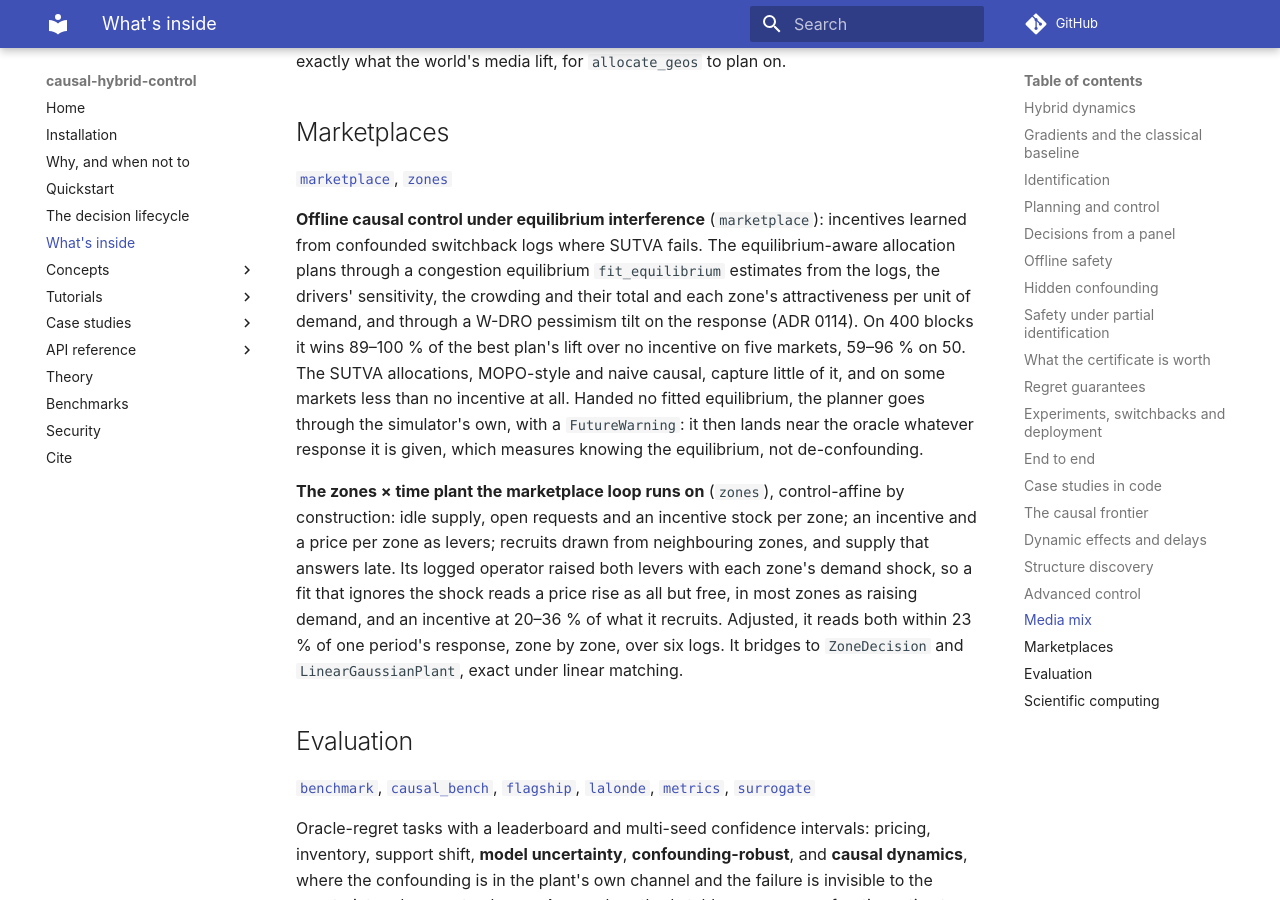
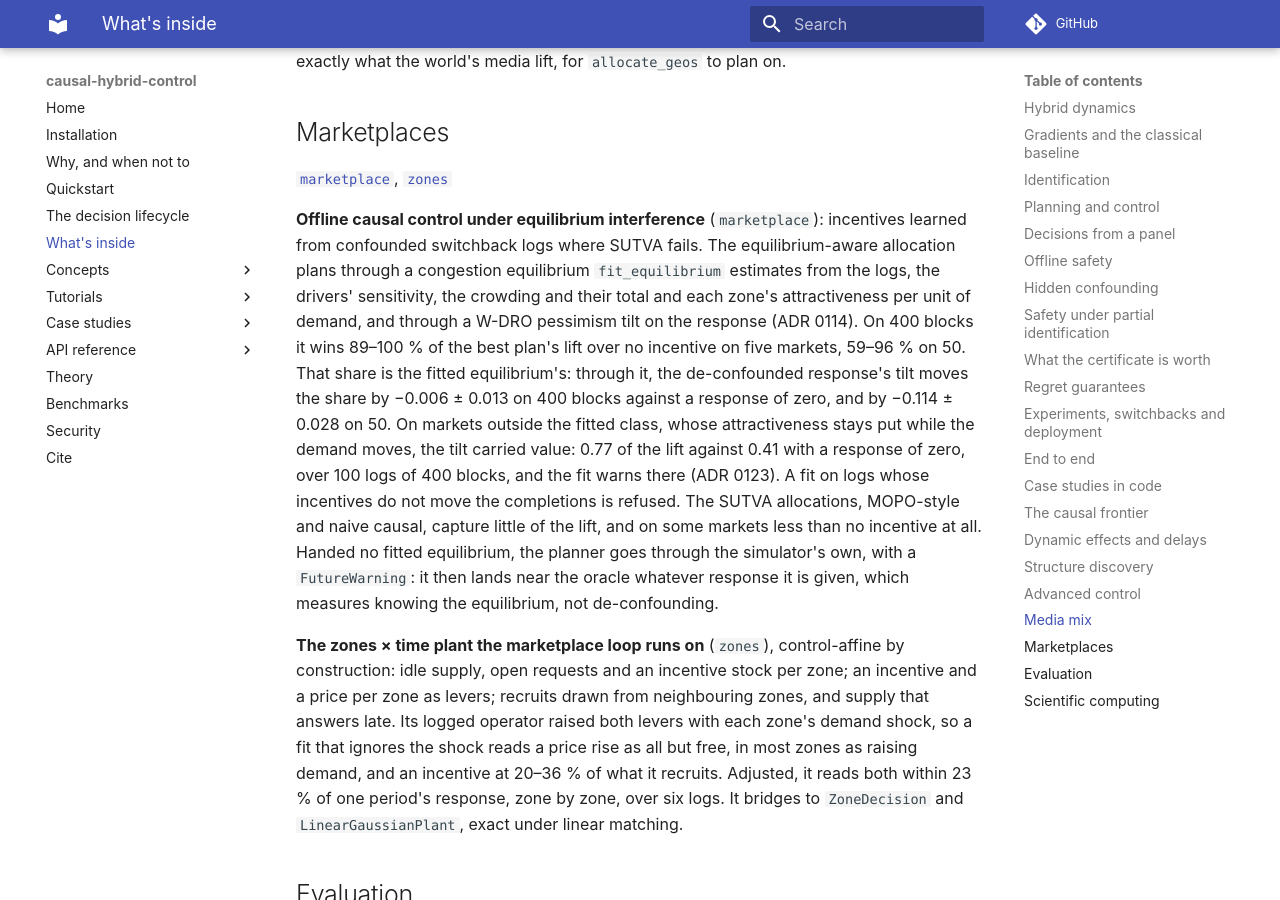
Before and after one commit to causaldyn/causal-hybrid-control, an MkDocs documentation site: the page built from docs/modules.md, in a window 1280 px wide and 900 px high, scrolled down 11157 px. Built offline with MkDocs 1.6.1 and Material for MkDocs 9.7.7, drawn with Linux system fonts in a browser that asks for light colours; comment, search, counter and statistics services are not loaded.

Commit message:
docs: attribute the marketplace's share of the lift to the fitted equilibrium, and record the fit's tests
The docs credited the equilibrium-aware plan's 89-100% of the best plan's lift to planning through
the fitted equilibrium and a de-confounded tilt together. Through the fitted equilibrium the tilt
moves the share by -0.006 +- 0.013 on 400 blocks against a response of zero, and by -0.114 +-
0.028 on 50, so the share is the fit's. On markets outside the fitted class, whose attractiveness
stays put while the demand moves, the tilt carried value: 0.77 against 0.41 over 100 logs of 400
blocks, so it stays. ADR 0123 records the fit's input checks, its lack-of-fit warning and the
planner's refusal of a fit with no incentive response, with their measured rates.

```diff
--- a/docs/modules.md
+++ b/docs/modules.md
@@ -422,10 +422,16 @@ confounded switchback logs where SUTVA fails. The equilibrium-aware allocation p
 congestion equilibrium `fit_equilibrium` estimates from the logs, the drivers' sensitivity, the
 crowding and their total and each zone's attractiveness per unit of demand, and through a W-DRO
 pessimism tilt on the response (ADR 0114). On 400 blocks it wins 89–100 % of the best plan's lift
-over no incentive on five markets, 59–96 % on 50. The SUTVA allocations, MOPO-style and naive causal, capture little
-of it, and on some markets less than no incentive at all. Handed no fitted equilibrium, the planner
-goes through the simulator's own, with a `FutureWarning`: it then lands near the oracle whatever
-response it is given, which measures knowing the equilibrium, not de-confounding.
+over no incentive on five markets, 59–96 % on 50. That share is the fitted equilibrium's: through
+it, the de-confounded response's tilt moves the share by −0.006 ± 0.013 on 400 blocks against a
+response of zero, and by −0.114 ± 0.028 on 50. On markets outside the fitted class, whose
+attractiveness stays put while the demand moves, the tilt carried value: 0.77 of the lift against
+0.41 with a response of zero, over 100 logs of 400 blocks, and the fit warns there (ADR 0123). A fit
+on logs whose incentives do not move the completions is refused. The SUTVA allocations, MOPO-style
+and naive causal, capture little of the lift, and on some markets less than no incentive at all.
+Handed no fitted equilibrium, the planner goes through the simulator's own, with a `FutureWarning`:
+it then lands near the oracle whatever response it is given, which measures knowing the equilibrium,
+not de-confounding.
 
 **The zones × time plant the marketplace loop runs on** (`zones`), control-affine by construction:
 idle supply, open requests and an incentive stock per zone; an incentive and a price per zone as
```
Also changed, not shown: docs/adr/0123-a-fitted-equilibrium-is-tested-before-it-is-planned-through.md (added, +70 -0 lines), 1 other file.
